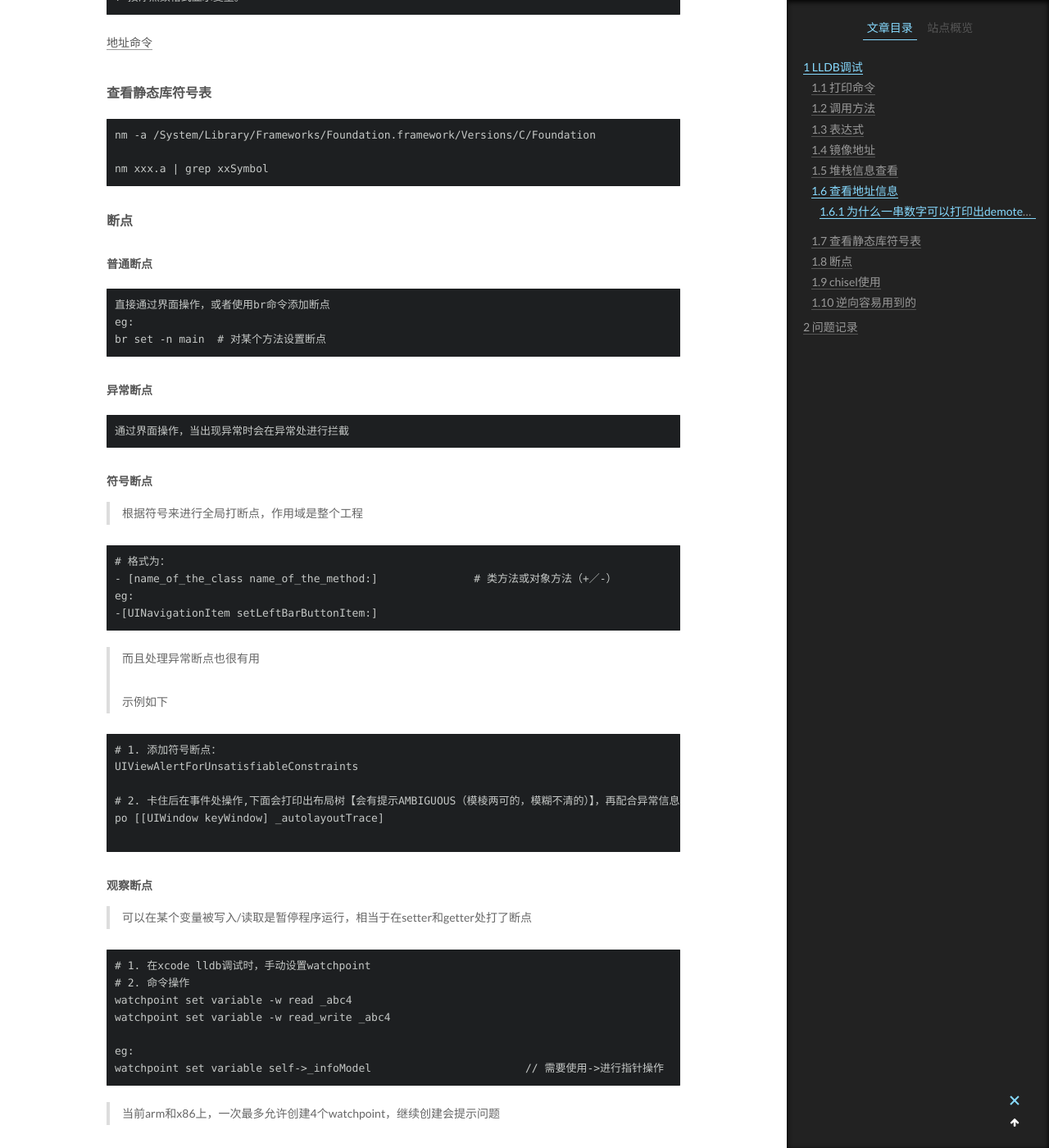
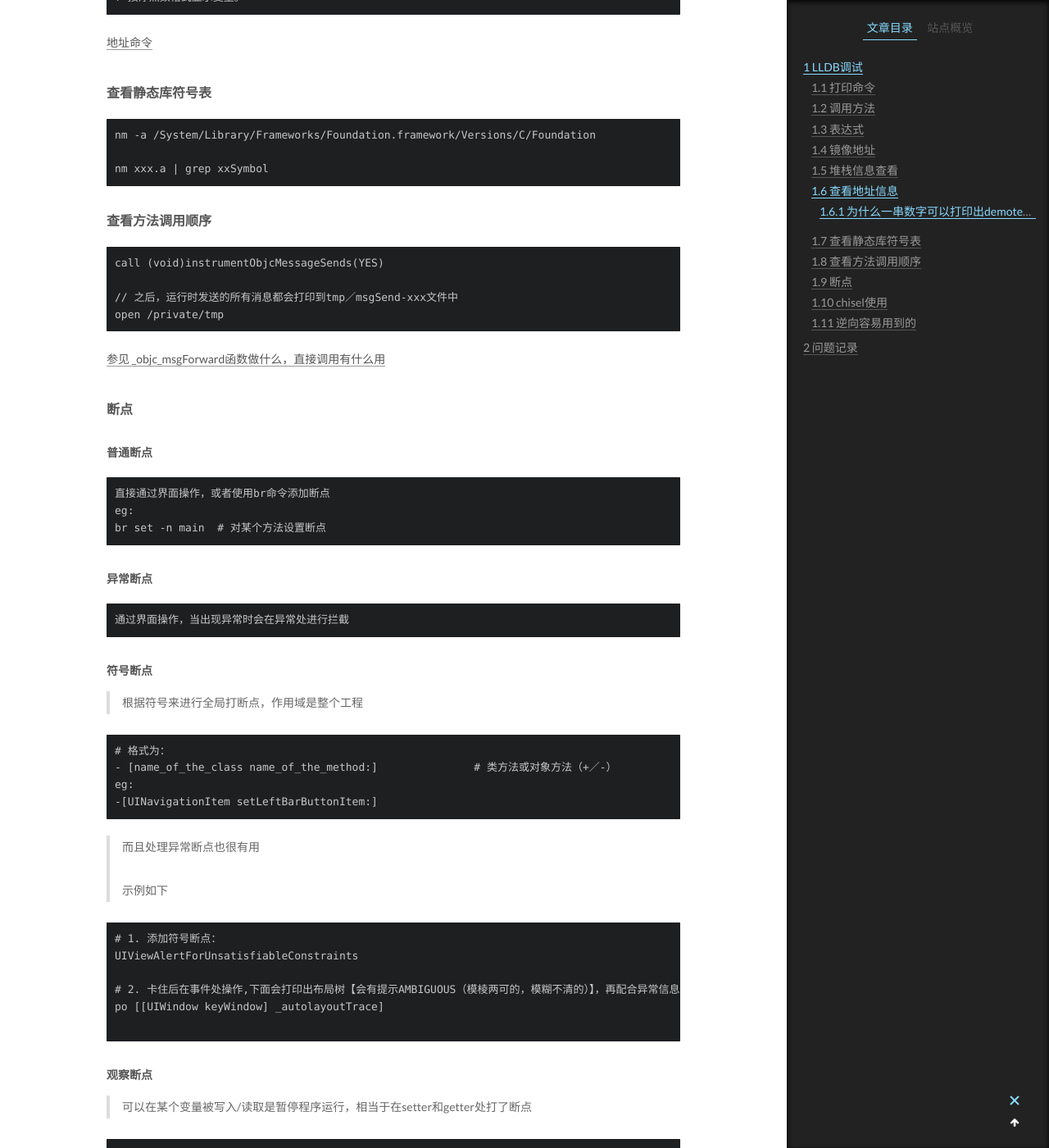
Before and after one commit to linfengwenyou/linfengwenyou.github.io, a Jekyll site: the page built from _posts/2017-03-01-xcode_debug问题及LLDB调试解决方案.md, in a window 1280 px wide and 1400 px high, scrolled down 2721 px. Shown: the whole window at 82% size. Built offline with Jekyll 4.4.1, drawn with Linux system fonts in a browser that asks for light colours.

Commit message:
lldb命令

````diff
--- a/_posts/2017-03-01-xcode_debug问题及LLDB调试解决方案.md
+++ b/_posts/2017-03-01-xcode_debug问题及LLDB调试解决方案.md
@@ -122,6 +122,17 @@ nm -a /System/Library/Frameworks/Foundation.framework/Versions/C/Foundation
 
 nm xxx.a | grep xxSymbol
 ```
+
+#### 查看方法调用顺序
+
+```
+call (void)instrumentObjcMessageSends(YES)
+
+// 之后，运行时发送的所有消息都会打印到tmp／msgSend-xxx文件中
+open /private/tmp
+```
+
+<a href="http://blog.csdn.net/songchunmin_/article/details/51452003" target="_blank">参见 _objc_msgForward函数做什么，直接调用有什么用</a>
 
 
 
````
